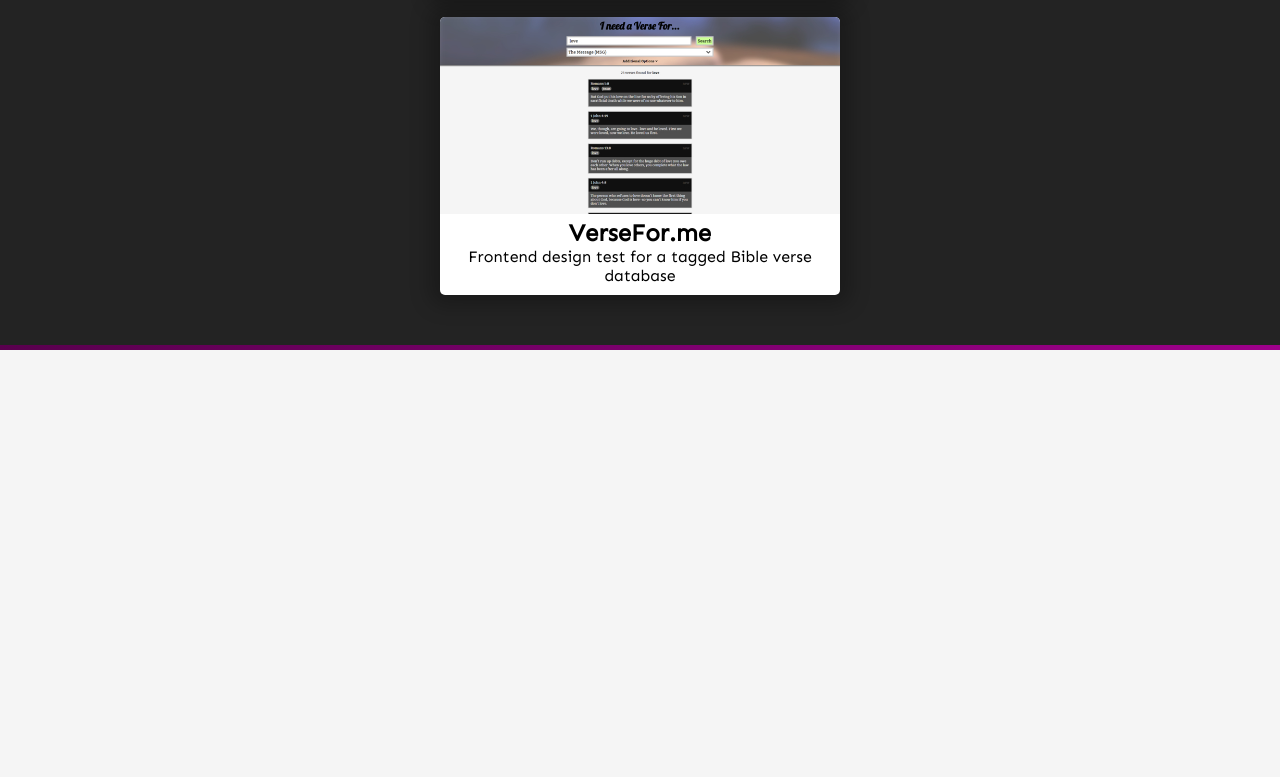
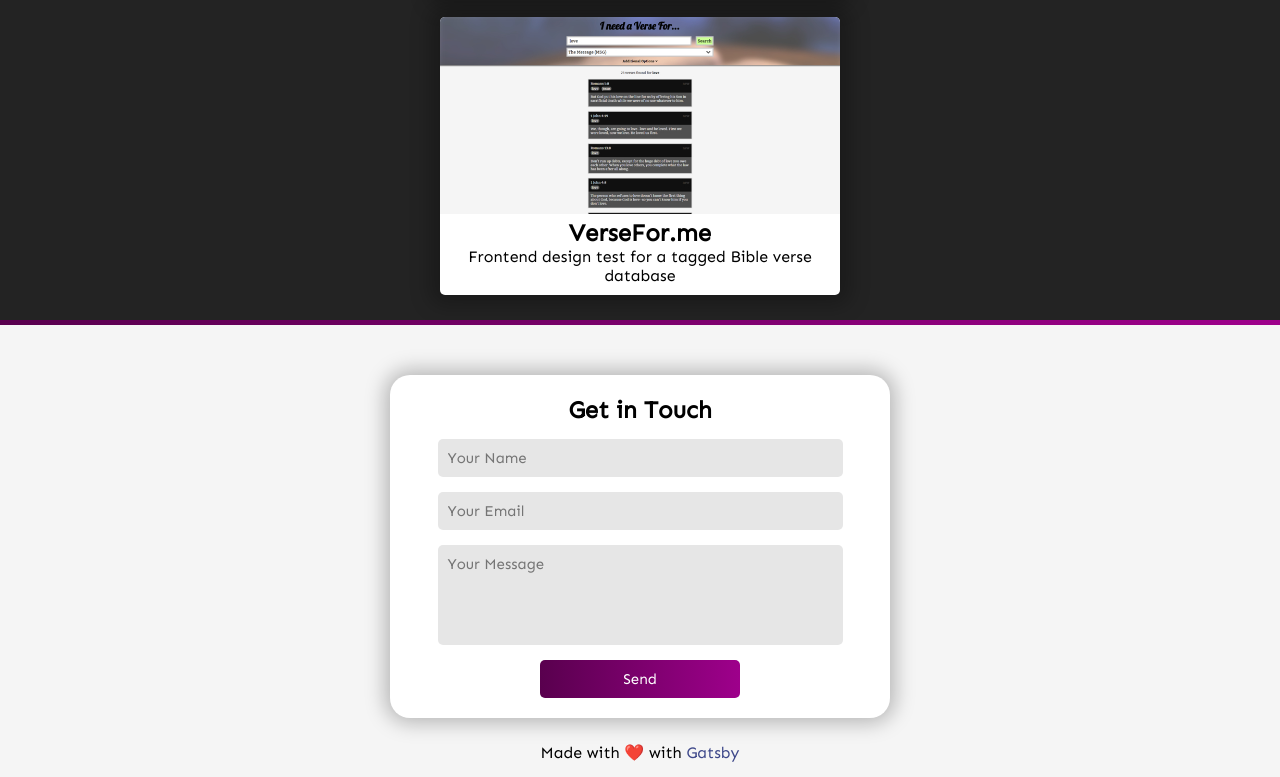
Before and after one commit to alex-gale/ag-portfolio, a Gatsby site: page / in a window 1280 px wide. Shown: the part 2290-3067 px from the top of the page. Before the commit the page ends 2640 px from the top, so only its background shows below. Built offline with nearby package versions, Linux system fonts and the light colour scheme; Gatsby itself is replaced by a stand-in of ours.

Commit message:
Add contact sheet
* Added contact form
* Added footer

```diff
--- a/src/containers/main-page/index.js
+++ b/src/containers/main-page/index.js
@@ -31,7 +31,7 @@
 				</div>
 	    </div>
 
-			<div className="top-content">
+			<div className="top-content" id="about">
 				<div className="about-container">
 					<div className="box-title">
 						<p>About Me</p>
@@ -83,7 +83,7 @@
 				</div>
 			</div>
 
-			<div className="projects-container">
+			<div className="projects-container" id="my-work">
 				<div className="box-title">
 					<p>My Work</p>
 				</div>
@@ -94,6 +94,21 @@
 					)}
 				</div>
 			</div>
+
+			<div className="footer" id="contact">
+				<div className="contact-container">
+					<h2>Get in Touch</h2>
+
+					<form className="contact-form" contactname="contact" data-netlify="true">
+						<input placeholder="Your Name" type="text" name="name" />
+						<input placeholder="Your Email" type="text" name="email" />
+						<textarea placeholder="Your Message" type="text" name="message" />
+						<button submit={true}>Send</button>
+					</form>
+				</div>
+
+				<p>Made with <span role="img" aria-label="love">❤️</span> with <a target="_blank" rel="noopener noreferrer" href="https://www.gatsbyjs.org/">Gatsby</a></p>
+			</div>
 	  </div>
 	)
 }
--- a/src/containers/main-page/index.scss
+++ b/src/containers/main-page/index.scss
@@ -101,7 +101,7 @@
         }
 
         @media only screen and (max-width: $fill-width) {
-          font-size: 14px;
+          font-size: 13px;
 
           img {
             width: 30px;
@@ -409,7 +409,7 @@
       align-items: center;
       width: 1350px;
       margin-top: 50px;
-      padding-bottom: 50px;
+      padding-bottom: 25px;
 
       @media only screen and (max-width: $collapse-width) {
         width: 700px;
@@ -420,4 +420,76 @@
       }
     }
   }
+
+  .footer {
+    display: flex;
+    flex-direction: column;
+    align-items: center;
+    width: 100%;
+    padding-top: 50px;
+    padding-bottom: 15px;
+
+    .contact-container {
+      display: flex;
+      flex-direction: column;
+      align-items: center;
+      width: 500px;
+      padding-top: 20px;
+      padding-bottom: 20px;
+      background-color: white;
+      border-radius: 20px;
+      box-shadow: 0px 0px 20px 5px rgba(0,0,0,0.26);
+      margin-bottom: 25px;
+
+      @media only screen and (max-width: 550px) {
+        width: 90%;
+      }
+
+      .contact-form {
+        display: flex;
+        align-items: center;
+        flex-direction: column;
+        width: 90%;
+
+        input, textarea {
+          font-size: 15px;
+          margin-top: 15px;
+          border: none;
+          border-radius: 5px;
+          outline: none;
+          transition: box-shadow 0.3s;
+          background-color: darken(white, 10%);
+          padding: 10px;
+          width: 90%;
+
+          &:focus {
+            box-shadow: 0px 0px 20px 2.5px rgba(0,0,0,0.26);
+          }
+        }
+
+        textarea {
+          height: 100px;
+          resize: none;
+        }
+
+        button {
+          padding: 10px;
+          width: 200px;
+          border: none;
+          outline: none;
+          font-size: 15px;
+          border-radius: 5px;
+          margin-top: 15px;
+          background-image: linear-gradient(to right, #59004e, #9e008b);
+          color: white;
+          transition: box-shadow 0.3s;
+          cursor: pointer;
+
+          &:hover {
+            box-shadow: 0px 0px 20px 5px rgba(0,0,0,0.26);
+          }
+        }
+      }
+    }
+  }
 }
```
